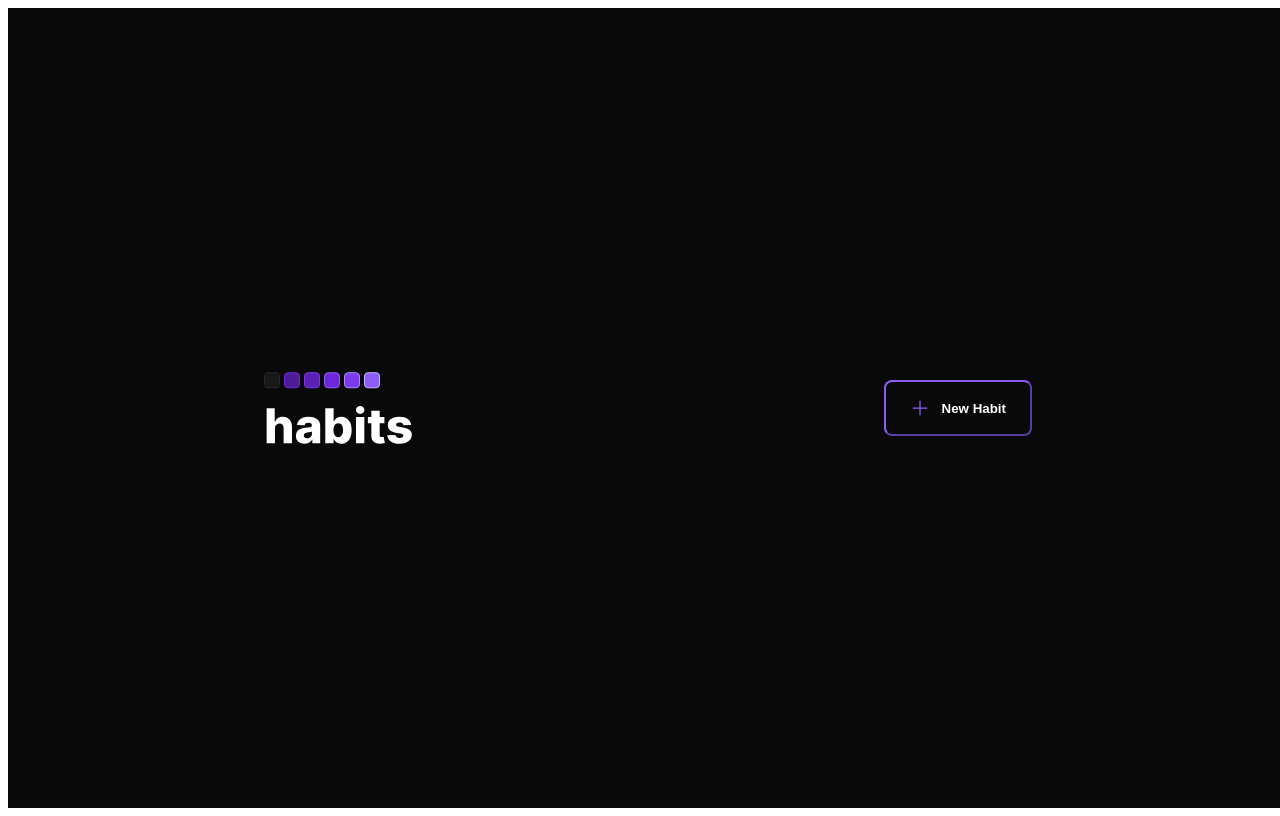
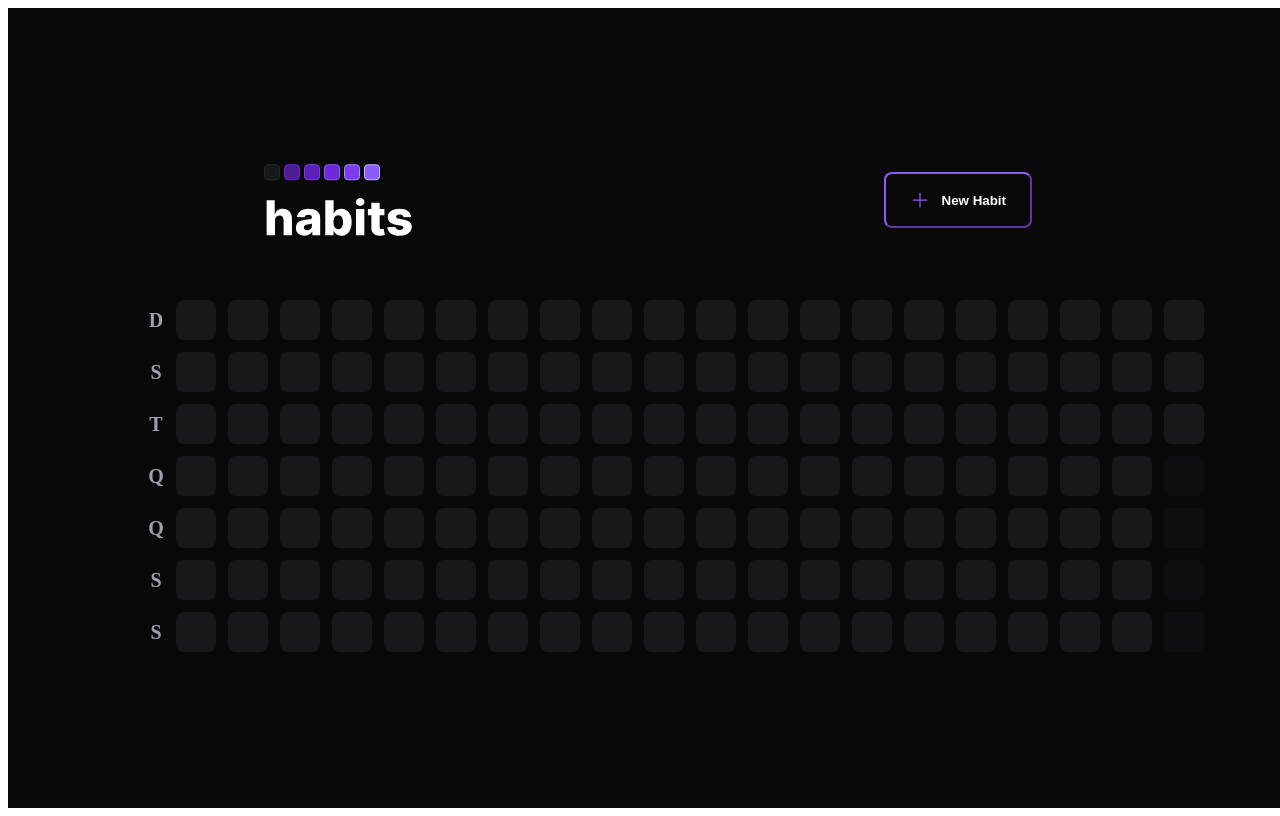
Before and after one commit to JVGC/Habit-Tracker, a React (Vite) app in the folder frontend/: page / in a window 1280 px wide. Built offline with nearby package versions, Linux system fonts and the light colour scheme.

Commit message:
Adding Heatmap

```diff
--- a/frontend/package.json
+++ b/frontend/package.json
@@ -10,6 +10,7 @@
     "preview": "vite preview"
   },
   "dependencies": {
+    "dayjs": "^1.11.7",
     "phosphor-react": "^1.4.1",
     "react": "^18.2.0",
     "react-dom": "^18.2.0",
--- a/frontend/src/App.tsx
+++ b/frontend/src/App.tsx
@@ -1,5 +1,6 @@
 import { Container, Home } from "./styles/global"
 import { Header } from "./components/Header/Header"
+import { SummaryTable } from "./components/SummaryTable/SummaryTable"
 
 export function App() {
 
@@ -7,6 +8,7 @@ export function App() {
     <Container>
       <Home>
         <Header />
+        <SummaryTable />
       </Home>
     </Container>
   )
--- /dev/null
+++ b/frontend/src/components/HabitDay/HabitDay.tsx
@@ -0,0 +1,7 @@
+import { Container } from "./styles";
+
+export function HabitDay(){
+  return (
+    <Container />
+  )
+}
--- /dev/null
+++ b/frontend/src/components/HabitDay/styles.ts
@@ -0,0 +1,11 @@
+import { styled } from "styled-components";
+
+export const Container = styled.div`
+  height: 2.5rem;
+  width: 2.5rem;
+
+  background-color: #18181B;
+  border-width: 2px;
+  border-color: #27272A;
+  border-radius: 0.5rem;
+`
--- /dev/null
+++ b/frontend/src/components/SummaryTable/SummaryTable.tsx
@@ -0,0 +1,34 @@
+import { HabitDay } from "../HabitDay/HabitDay";
+import { generateDatesFromRange } from "../../utils/date";
+import { Container, Week, WeekDayName, Heatmap, DayToFill } from "./styles";
+
+const WEEKDAYS =['D','S', 'T', 'Q', 'Q', 'S', 'S']
+
+const summaryDates = generateDatesFromRange()
+const amountOfDaysToFill = summaryDates.length%7 + 1
+
+export function SummaryTable(){
+  return(
+    <Container>
+      <Week>
+        {
+          WEEKDAYS.map((day, index) =>(
+            <WeekDayName key={index}>
+              {day}
+            </WeekDayName>
+          ))
+        }
+      </Week>
+      <Heatmap>
+        {summaryDates.map((date, index) => (
+          <HabitDay key={index}/>
+        ))}
+        {amountOfDaysToFill > 0 && Array.from({length: amountOfDaysToFill}).map((_, index) => (
+          <DayToFill key={index} />
+        ))
+        }
+      </Heatmap>
+
+    </Container>
+  )
+}
--- /dev/null
+++ b/frontend/src/components/SummaryTable/styles.ts
@@ -0,0 +1,45 @@
+import { styled } from "styled-components";
+
+
+export const Container = styled.div`
+  width: 100%;
+  display: flex;
+`
+
+export const Week = styled.div`
+  display: grid;
+  grid-auto-flow: row;
+  gap: 0.75rem;
+  grid-template-rows: repeat(7, minmax(0, 1fr));
+`
+export const WeekDayName = styled.div`
+  color: #A1A1AA;
+  font-size: 1.25rem;
+  font-weight: 700;
+  height: 2.5rem;
+  width: 2.5rem;
+
+  display: flex;
+  align-items: center;
+  justify-content: center;
+`
+
+export const Heatmap = styled.div`
+  display: grid;
+  grid-auto-flow: column;
+  grid-template-rows: repeat(7, minmax(0, 1fr));
+  gap: 0.75rem
+`
+
+export const DayToFill = styled.div`
+  height: 2.5rem;
+  width: 2.5rem;
+
+  background-color: #18181B;
+  border-width: 2px;
+  border-color: #27272A;
+  border-radius: 0.5rem;
+
+  opacity: 0.4;
+  cursor: not-allowed;
+`
--- /dev/null
+++ b/frontend/src/utils/date.ts
@@ -0,0 +1,18 @@
+import dayjs from "dayjs";
+
+export function generateDatesFromRange(): Date[] {
+  const firstDayOfTheYear = dayjs().startOf('year')
+
+  const today = new Date()
+  const dates = []
+
+
+  let compareDate = firstDayOfTheYear
+
+  while(compareDate.isBefore(today)){
+    dates.push(compareDate.toDate())
+    compareDate = compareDate.add(1, 'day')
+  }
+
+  return dates
+}
```
Also changed, not shown: 1 other file (tests, documents, lock files or other folders).
